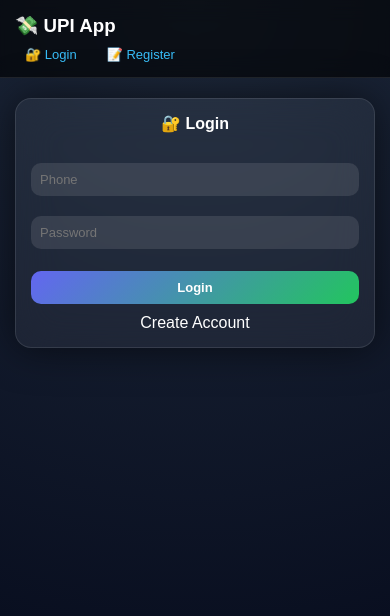
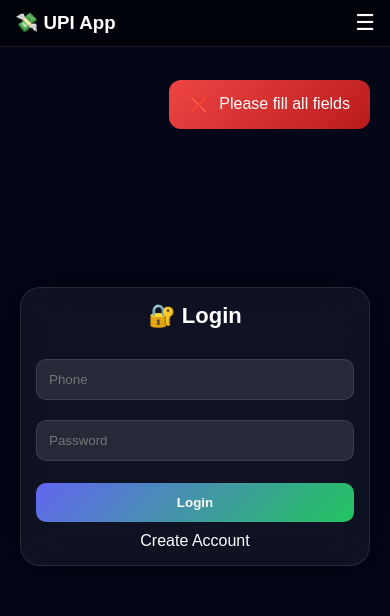
Before and after one commit to Divanshu9090/upi_frontend, a React (Vite) app: page /pay in a window 390 px wide. Both pictures are taken after a click on the button "Login". Shown: the top 616 px of the page. Built offline with nearby package versions, Linux system fonts and the light colour scheme.

Commit message:
[Divanshu] update. add light and darh theme as well adjust for laptop or mobile view

```diff
--- a/src/components/Navbar.jsx
+++ b/src/components/Navbar.jsx
@@ -1,12 +1,16 @@
 import { Link, useNavigate } from "react-router-dom";
 import { useState } from "react";
 
-function Navbar() {
+function Navbar({ theme, setTheme }) {
   const navigate = useNavigate();
   const [open, setOpen] = useState(false);
 
   const user = JSON.parse(localStorage.getItem("user"));
   const token = localStorage.getItem("token");
+
+  const toggleTheme = () => {
+    setTheme(theme === "dark" ? "light" : "dark");
+  };
 
   const handleLogout = () => {
     localStorage.removeItem("token");
@@ -16,34 +20,35 @@ function Navbar() {
 
   return (
     <nav className="navbar">
-      {/* TOP SECTION */}
+
+      {/* LEFT */}
       <div className="nav-top">
-        <h3 style={{ cursor: "pointer" }} onClick={() => user ? navigate("/dashboard") : navigate("/")}>
+        <h3 onClick={() => (user ? navigate("/dashboard") : navigate("/"))}>
           💸 UPI App
         </h3>
       </div>
 
+      {/* HAMBURGER (mobile only) */}
+      <div className="hamburger" onClick={() => setOpen(!open)}>
+        ☰
+      </div>
+
       {/* NAV LINKS */}
       <div className={`nav-links ${open ? "active" : ""}`}>
+
+        <button className="theme-btn" onClick={toggleTheme}>
+          {theme === "dark" ? "☀️ Light" : "🌙 Dark"}
+        </button>
+
         {!token ? (
           <>
-            <Link to="/" onClick={() => setOpen(false)}>
-              🔐 Login
-            </Link>
-
-            <Link to="/register" onClick={() => setOpen(false)}>
-              📝 Register
-            </Link>
+            <Link to="/" onClick={() => setOpen(false)}>🔐 Login</Link>
+            <Link to="/register" onClick={() => setOpen(false)}>📝 Register</Link>
           </>
         ) : (
           <>
-            <Link to="/dashboard" onClick={() => setOpen(false)}>
-              🏠 Dashboard
-            </Link>
-
-            <Link to="/history" onClick={() => setOpen(false)}>
-              📜 History
-            </Link>
+            <Link to="/dashboard" onClick={() => setOpen(false)}>🏠 Dashboard</Link>
+            <Link to="/history" onClick={() => setOpen(false)}>📜 History</Link>
 
             <button
               className="logout-btn"
--- a/src/css/index.css
+++ b/src/css/index.css
@@ -1,3 +1,31 @@
+/* ================= THEME VARIABLES ================= */
+:root {
+  --bg: #020617;
+  --card: rgba(255, 255, 255, 0.05);
+  --text: #ffffff;
+  --input: rgba(255, 255, 255, 0.1);
+  --border: rgba(255, 255, 255, 0.1);
+
+  /* Success Overlay */
+  --overlay-bg: rgba(2, 6, 23, 0.9);
+  --success-bg: #22c55e;
+  --success-text: #ffffff;
+}
+
+/* LIGHT THEME */
+.light {
+  --bg: #f1f5f9;
+  --card: #ffffff;
+  --text: #0f172a;
+  --input: #e2e8f0;
+  --border: #cbd5e1;
+
+  /* Success Overlay */
+  --overlay-bg: rgba(255, 255, 255, 0.9);
+  --success-bg: #16a34a;
+  --success-text: #ffffff;
+}
+
 /* ================= RESET ================= */
 * {
   margin: 0;
@@ -6,11 +34,12 @@
   font-family: 'Poppins', sans-serif;
 }
 
+/* ================= BODY ================= */
 body {
   min-height: 100vh;
-    background: radial-gradient(circle at top, #1e293b, #020617);
-    color: #fff;
-    overflow-x: hidden;
+  background: radial-gradient(circle at top, var(--bg), #020617);
+  color: var(--text);
+  transition: all 0.3s ease;
 }
 
 /* ================= LAYOUT ================= */
@@ -29,10 +58,14 @@ body {
   padding: 30px;
   border-radius: 20px;
   backdrop-filter: blur(20px);
-    background: rgba(255, 255, 255, 0.05);
-    border: 1px solid rgba(255, 255, 255, 0.1);
+  background: var(--card);
+  border: 1px solid var(--border);
   box-shadow: 0 0 40px rgba(0, 0, 0, 0.6);
-    transition: 0.3s;
+  transition: all 0.3s ease;
+}
+
+.light .glass {
+  box-shadow: 0 5px 20px rgba(0, 0, 0, 0.1);
 }
 
 .glass:hover {
@@ -54,16 +87,15 @@ select {
   padding: 12px;
   margin: 10px 0;
   border-radius: 10px;
-    border: none;
-    background: rgba(255, 255, 255, 0.1);
-    color: white;
+  border: 1px solid var(--border);
+  background: var(--input);
+  color: var(--text);
   outline: none;
+  transition: 0.3s;
 }
 
-/* Dropdown fix */
-select option {
-    background: #1e293b;
-    color: white;
+.input:focus {
+  box-shadow: 0 0 0 2px #6366f1;
 }
 
 /* ================= BUTTON ================= */
@@ -85,13 +117,28 @@ select option {
   box-shadow: 0 0 20px #6366f1;
 }
 
+.btn:active {
+  transform: scale(0.97);
+}
+
 /* ================= CARD ================= */
 .card {
-    background: rgba(255, 255, 255, 0.05);
+  background: var(--card);
+  color: var(--text);
   padding: 15px;
   border-radius: 12px;
   margin: 10px 0;
-    border: 1px solid rgba(255, 255, 255, 0.1);
+  border: 1px solid var(--border);
+  transition: 0.3s;
+}
+
+.light .card {
+  box-shadow: 0 2px 10px rgba(0, 0, 0, 0.05);
+}
+
+.card:hover {
+  transform: translateY(-5px);
+  box-shadow: 0 0 20px rgba(99, 102, 241, 0.3);
 }
 
 /* ================= STATUS ================= */
@@ -114,10 +161,17 @@ select option {
   display: flex;
   justify-content: space-between;
   align-items: center;
-    padding: 15px 30px;
+  padding: 10px 15px;
   background: rgba(0, 0, 0, 0.6);
   backdrop-filter: blur(10px);
-    border-bottom: 1px solid rgba(255, 255, 255, 0.1);
+  border-bottom: 1px solid var(--border);
+  flex-wrap: nowrap; /* ✅ prevent breaking */
+  position: relative; /* IMPORTANT */
+  z-index: 1000;
+}
+
+.light .navbar {
+  background: rgba(255, 255, 255, 0.9);
 }
 
 /* navbar links */
@@ -126,6 +180,11 @@ select option {
   color: #38bdf8;
   text-decoration: none;
   font-weight: 500;
+  transition: 0.3s;
+}
+
+.navbar a:hover {
+  color: #22c55e;
 }
 
 /* logout button */
@@ -137,15 +196,13 @@ select option {
   color: white;
   font-weight: bold;
   cursor: pointer;
-    transition: 0.3s;
 }
 
 .logout-btn:hover {
   transform: scale(1.1);
-    box-shadow: 0 0 15px rgba(239, 68, 68, 0.6);
 }
 
-/* TOAST */
+/* ================= TOAST ================= */
 .toast {
   position: fixed;
   top: 80px;
@@ -153,175 +210,6 @@ select option {
   padding: 15px 20px;
   border-radius: 12px;
   display: flex;
-  align-items: center;
-  gap: 10px;
-  color: white;
-  font-weight: 500;
-  z-index: 1000;
-  animation: slideIn 0.4s ease;
-}
-
-/* SUCCESS */
-.toast.success {
-  background: linear-gradient(135deg, #22c55e, #16a34a);
-}
-
-/* ERROR */
-.toast.error {
-  background: linear-gradient(135deg, #ef4444, #b91c1c);
-}
-
-/* ICON */
-.toast .icon {
-  font-size: 20px;
-}
-
-/* ANIMATION */
-@keyframes slideIn {
-  from {
-    transform: translateX(100%);
-    opacity: 0;
-  }
-  to {
-    transform: translateX(0);
-    opacity: 1;
-  }
-}
-
-/* MOBILE */
-@media (max-width: 768px) {
-  .toast {
-    right: 10px;
-    left: 10px;
-    top: 70px;
-  }
-}
-
-/* ================= TABLET ================= */
-@media (max-width: 768px) {
-
-    .page {
-        align-items: flex-start;
-        padding: 20px 15px;
-    }
-
-    .glass {
-        max-width: 100%;
-        padding: 20px;
-        border-radius: 16px;
-    }
-
-    .title {
-        font-size: 18px;
-    }
-
-    .input,
-    select {
-        padding: 10px;
-        font-size: 14px;
-    }
-
-    .btn {
-        padding: 10px;
-        font-size: 14px;
-    }
-
-    .card {
-        padding: 12px;
-        font-size: 14px;
-    }
-
-    .balance {
-        font-size: 18px;
-    }
-
-    /* Navbar mobile */
-    .navbar {
-        flex-direction: column;
-        align-items: flex-start;
-        gap: 10px;
-        padding: 15px;
-    }
-
-    .navbar div {
-        display: flex;
-        flex-wrap: wrap;
-        gap: 10px;
-    }
-
-    .logout-btn {
-        padding: 6px 12px;
-        font-size: 12px;
-    }
-}
-
-/* ================= MOBILE ================= */
-@media (max-width: 480px) {
-
-    .glass {
-        padding: 15px;
-    }
-
-    .title {
-        font-size: 16px;
-    }
-
-    .input,
-    select {
-        font-size: 13px;
-        padding: 9px;
-    }
-
-    .btn {
-        font-size: 13px;
-        padding: 9px;
-    }
-
-    .card {
-        font-size: 13px;
-        padding: 10px;
-    }
-
-    .navbar a {
-        font-size: 13px;
-    }
-
-    /* NAV TOP */
-    .nav-top {
-        display: flex;
-        justify-content: space-between;
-        align-items: center;
-        width: 100%;
-    }
-
-    /* NAV LINKS */
-    .nav-links {
-        display: flex;
-        align-items: center;
-        gap: 15px;
-    }
-
-    /* HAMBURGER */
-    .hamburger {
-        display: none;
-        font-size: 24px;
-        cursor: pointer;
-        transition: 0.3s;
-    }
-}
-
-
-
-
-/* TOAST */
-.toast {
-  position: fixed;
-  top: 80px;
-  right: 20px;
-  padding: 15px 20px;
-  border-radius: 12px;
-  display: flex;
-  align-items: center;
   gap: 10px;
   color: white;
   z-index: 1000;
@@ -341,37 +229,47 @@ select option {
   to { transform: translateX(0); opacity: 1; }
 }
 
-/* SUCCESS ANIMATION */
+/* ================= SUCCESS OVERLAY ================= */
 .success-overlay {
   position: fixed;
   top: 0;
   left: 0;
   width: 100%;
   height: 100%;
-  background: rgba(2, 6, 23, 0.9);
+  background: var(--overlay-bg);
   display: flex;
   justify-content: center;
   align-items: center;
   z-index: 2000;
+  backdrop-filter: blur(10px);
 }
 
 .success-box {
   text-align: center;
   animation: scaleUp 0.4s ease;
+  color: var(--text);
 }
 
 .checkmark {
   width: 80px;
   height: 80px;
-  background: #22c55e;
+  background: var(--success-bg);
   border-radius: 50%;
   display: flex;
   justify-content: center;
   align-items: center;
   font-size: 40px;
-  color: white;
+  color: var(--success-text);
   margin: 0 auto 15px;
   animation: pop 0.5s ease;
+}
+
+:root .checkmark {
+  box-shadow: 0 0 20px #22c55e;
+}
+
+.light .checkmark {
+  box-shadow: none;
 }
 
 @keyframes pop {
@@ -384,3 +282,70 @@ select option {
   from { transform: scale(0.8); opacity: 0; }
   to { transform: scale(1); opacity: 1; }
 }
+
+/* ================= GRID ================= */
+.history-grid {
+  display: grid;
+  grid-template-columns: repeat(auto-fit, minmax(260px, 1fr));
+  gap: 15px;
+  margin-top: 15px;
+}
+
+
+/* ================= HAMBURGER ================= */
+.hamburger {
+  display: none;
+  font-size: 22px;
+  cursor: pointer;
+}
+
+/* Desktop navbar (default) */
+.nav-links {
+  display: flex;
+  align-items: center;
+  gap: 15px;
+}
+
+/* ================= MOBILE ================= */
+@media (max-width: 768px) {
+
+  .hamburger {
+    display: block; /* show menu button */
+  }
+
+  .nav-links {
+    position: absolute;
+    top: 60px;
+    right: 10px;
+    background: var(--card);
+    border: 1px solid var(--border);
+    border-radius: 10px;
+    padding: 10px;
+
+    flex-direction: column;
+    gap: 10px;
+
+    display: none; /* hidden by default */
+
+    min-width: 160px;
+
+    z-index: 9999; /* 🔥 MOST IMPORTANT FIX */
+    backdrop-filter: blur(15px);
+  }
+
+  .nav-links.active {
+    display: flex; /* show when clicked */
+  }
+
+  .nav-links a,
+  .logout-btn,
+  .theme-btn {
+    font-size: 14px;
+  }
+}
+
+@media (max-width: 480px) {
+  .glass {
+    padding: 15px;
+  }
+}
--- a/src/pages/Login.jsx
+++ b/src/pages/Login.jsx
@@ -1,11 +1,13 @@
-import { useState } from "react";
+import { useState, useEffect } from "react";
 import API from "../utils/api";
 import { useNavigate } from "react-router-dom";
 
 function Login() {
   const navigate = useNavigate();
+
+  const [toast, setToast] = useState(null);
+
   const token = localStorage.getItem("token");
-
   if (token) {
     navigate("/dashboard");
   }
@@ -14,10 +16,23 @@ function Login() {
   const [password, setPassword] = useState("");
   const [loading, setLoading] = useState(false);
 
+  useEffect(() => {
+    if (toast) {
+      const timer = setTimeout(() => {
+        setToast(null);
+      }, 3000);
+
+      return () => clearTimeout(timer);
+    }
+  }, [toast]);
+
   const handleLogin = async () => {
     try {
       if (!phone || !password) {
-        return alert("Please fill all fields");
+        return setToast({
+          type: "error",
+          message: "Please fill all fields",
+        });
       }
 
       setLoading(true);
@@ -28,15 +43,28 @@ function Login() {
       });
 
       if (res.data.error) {
-        return alert(res.data.error);
+        return setToast({
+          type: "error",
+          message: res.data.error || "Invalid credentials",
+        });
       }
+
+      setToast({
+        type: "success",
+        message: "Login successful",
+      });
 
       localStorage.setItem("token", res.data.token);
       localStorage.setItem("user", JSON.stringify(res.data.user));
 
-      navigate("/dashboard");
+      setTimeout(() => {
+        navigate("/dashboard");
+      }, 1000);
     } catch (err) {
-      alert("Server error");
+      setToast({
+        type: "error",
+        message: "Server error",
+      });
     } finally {
       setLoading(false);
     }
@@ -44,6 +72,14 @@ function Login() {
 
   return (
     <div className="page">
+      {/* TOAST UI */}
+      {toast && (
+        <div className={`toast ${toast.type}`}>
+          <span>{toast.type === "error" ? "❌" : "✅"}</span>
+          <span>{toast.message}</span>
+        </div>
+      )}
+
       <div className="glass">
         <h2 className="title">🔐 Login</h2>
 
@@ -52,6 +88,7 @@ function Login() {
           placeholder="Phone"
           onChange={(e) => setPhone(e.target.value)}
         />
+
         <input
           className="input"
           type="password"
```
Also changed, not shown: src/pages/History.jsx (+7 -2 lines). Lines whose indentation alone changed are shown as unchanged.
